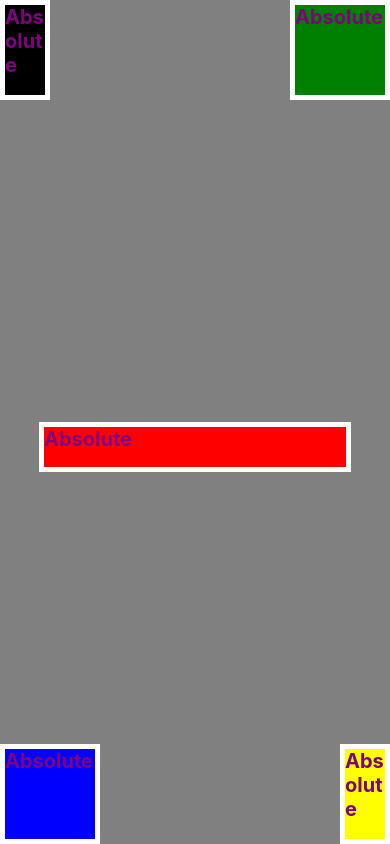
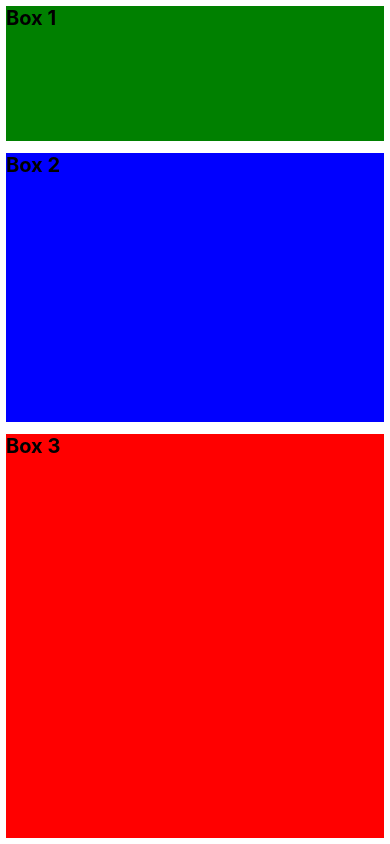
Before and after one commit to Friosn/counter-and-comps, a React Native app: screen / in a window 390 px wide. Built offline with nearby package versions, Linux system fonts and the light colour scheme.

Commit message:
Flex in native

```diff
--- a/App.tsx
+++ b/App.tsx
@@ -1,16 +1,16 @@
 import React from 'react';
 import {SafeAreaView} from 'react-native';
-import PositionAbsoulteScreen from './src/screens/PositionAbsoluteScreen';
-
+/* import PositionAbsoulteScreen from './src/screens/PositionAbsoluteScreen'; */
 /* import PositionRelativeScreen from './src/screens/PositionRelativeScreen'; */
 /* import DimensionScreen from './src/screens/DimensionScreen'; */
 /* import BoxObjectModelScreen from './src/screens/BoxObjectModelScreen'; */
 /* import CounterScreen from './src/screens/CounterScreen'; */
+import FlexScreen from './src/screens/FlexScreen';
 
 const App = () => {
   return (
     <SafeAreaView style={{flex: 1}}>
-      <PositionAbsoulteScreen />
+      <FlexScreen />
     </SafeAreaView>
   );
 };
--- a/src/screens/BoxObjectModelScreen.tsx
+++ b/src/screens/BoxObjectModelScreen.tsx
@@ -16,7 +16,6 @@ const styles = StyleSheet.create({
     borderColor: 'red',
   },
   title: {
-    flex: 1,
     borderWidth: 5,
     borderColor: 'green',
     fontSize: 20,
--- /dev/null
+++ b/src/screens/FlexScreen.tsx
@@ -0,0 +1,51 @@
+import React from 'react';
+import {StyleSheet, Text, View} from 'react-native';
+
+const FlexScreen = () => {
+  return (
+    <View style={styles.container}>
+      <View style={styles.box1}>
+        <Text style={styles.title}>Box 1</Text>
+      </View>
+      <View style={styles.box2}>
+        <Text style={styles.title}>Box 2</Text>
+      </View>
+      <View style={styles.box3}>
+        <Text style={styles.title}>Box 3</Text>
+      </View>
+    </View>
+  );
+};
+
+const styles = StyleSheet.create({
+  container: {
+    backgroundColor: 'grey',
+    flex: 1,
+  },
+  box1: {
+    borderWidth: 6,
+    borderColor: 'white',
+    backgroundColor: 'green',
+    flex: 1,
+  },
+  box2: {
+    borderWidth: 6,
+    borderColor: 'white',
+    backgroundColor: 'blue',
+    flex: 2,
+  },
+  box3: {
+    borderWidth: 6,
+    borderColor: 'white',
+    backgroundColor: 'red',
+    flex: 3,
+  },
+
+  title: {
+    fontSize: 20,
+    color: 'black',
+    fontWeight: 'bold',
+  },
+});
+
+export default FlexScreen;
```
